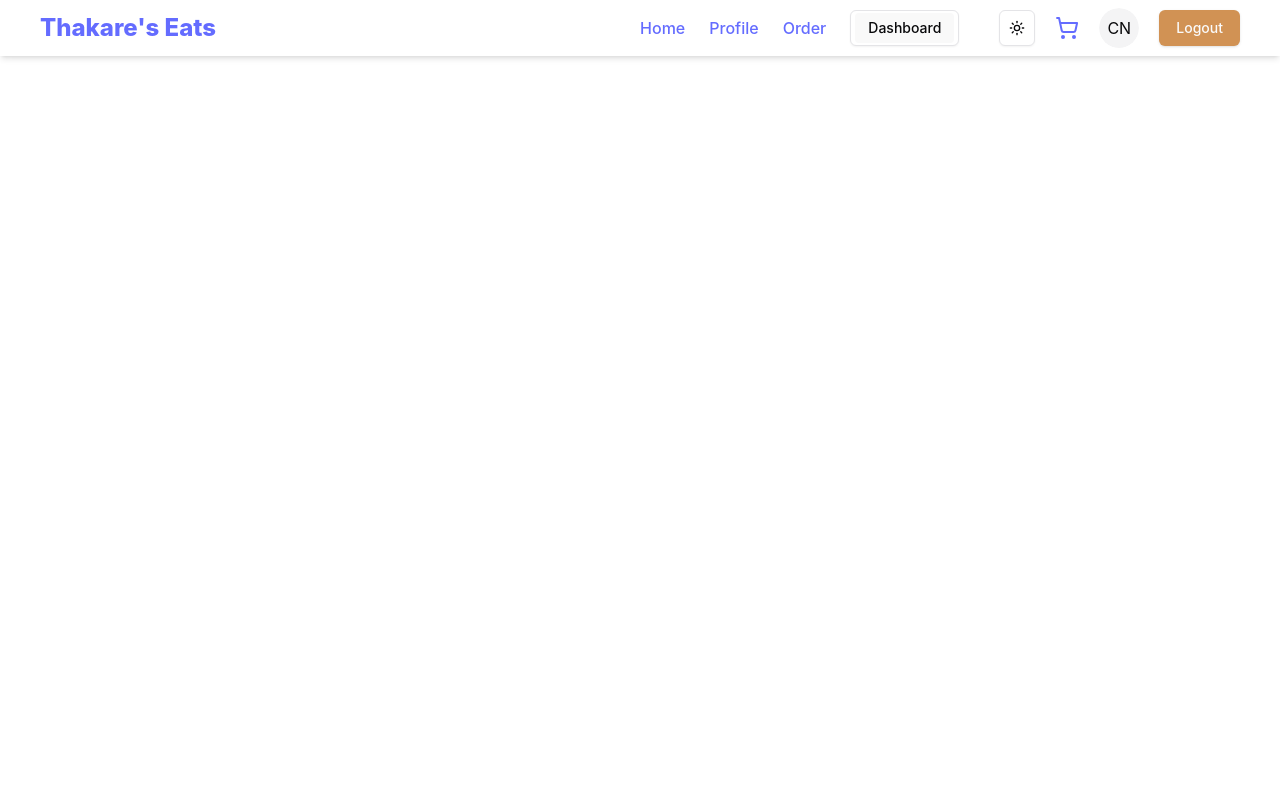
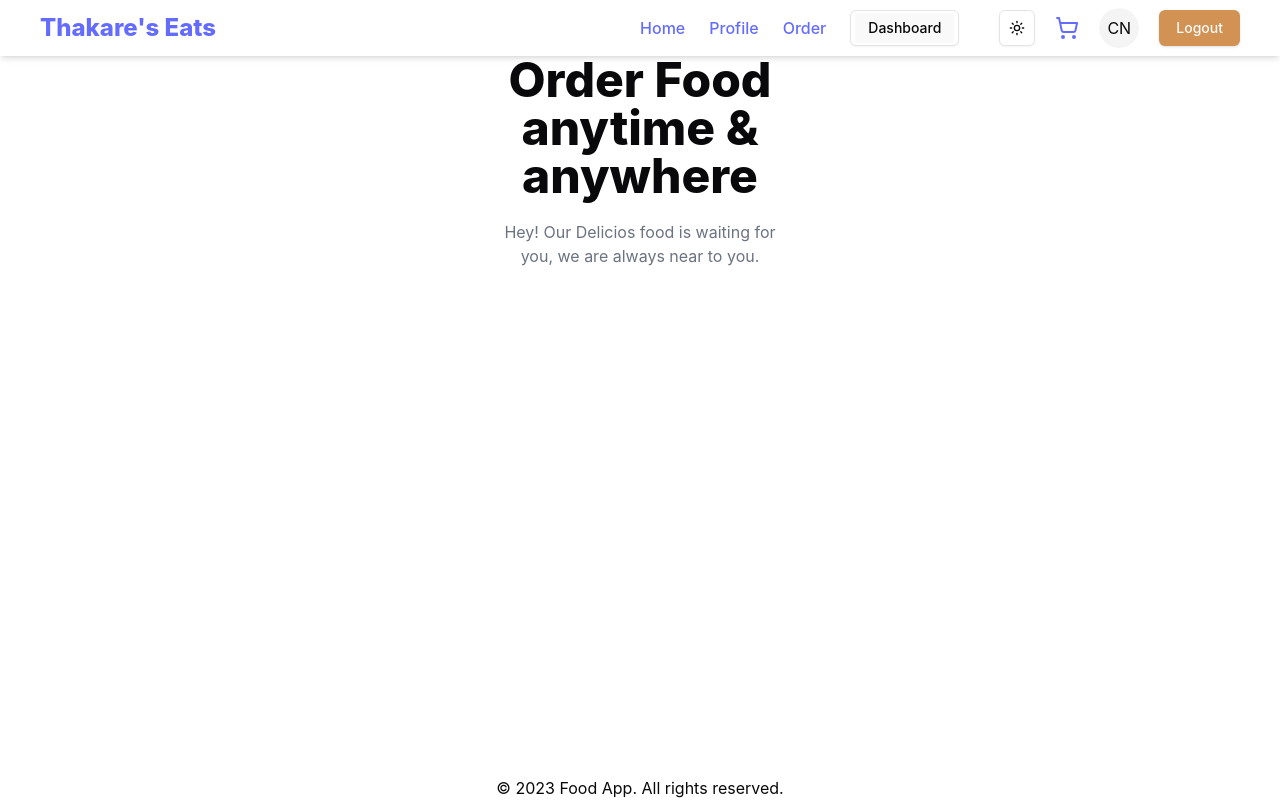
Before and after one commit to akshaysthakare/Restaurant-Website, a React (Vite) app in the folder client/: page / in a window 1280 px wide. Built offline with nearby package versions, Linux system fonts and the light colour scheme.

Commit message:
Added navbar and footer as default for all the screens

```diff
--- a/client/src/MainLayout.tsx
+++ /dev/null
@@ -1,7 +0,0 @@
-const MainLayout = () => {
-  return (
-    <div>MainLayout</div>
-  )
-}
-
-export default MainLayout
--- /dev/null
+++ b/client/src/components/Footer.tsx
@@ -0,0 +1,10 @@
+
+const Footer = () => {
+  return (
+    <footer>
+      <p>© 2023 Food App. All rights reserved.</p>
+    </footer>
+  );
+};
+
+export default Footer;
--- /dev/null
+++ b/client/src/components/HereSection.tsx
@@ -0,0 +1,19 @@
+const HereSection = () => {
+  return (
+    <div className="flex flex-col md:flex-row max-w-7xl mx-auto md:p-10 rounded-lg items-center justify-center m-4 gap-20">
+      <div className="flex flex-col gap-10 md:w-[40%]">
+        <div className="flex flex-col gap-5">
+          <h1 className="font-bold md:font-extrabold md:text-5xl text-4xl">
+            Order Food anytime & anywhere
+          </h1>
+          <p className="text-gray-500">
+            Hey! Our Delicios food is waiting for you, we are always near to
+            you.
+          </p>
+        </div>
+      </div>
+    </div>
+  )
+}
+
+export default HereSection;
--- /dev/null
+++ b/client/src/layout/MainLayout.tsx
@@ -0,0 +1,25 @@
+import Footer from "@/components/Footer";
+import Navbar from "@/components/Navbar";
+import { Outlet } from "react-router-dom";
+
+const MainLayout = () => {
+  return (
+    <div className="flex flex-col min-h-screen m-2 md:m-0">
+      {/* <Navbar /> */}
+      <header><Navbar /></header>
+
+      {/* Main Content */}
+      <div className="flex-1">
+        <Outlet />
+      </div>
+
+      {/* Footer */}
+      <footer>
+        <Footer />
+      </footer>
+
+    </div>
+  );
+};
+
+export default MainLayout;
```
Also changed, not shown: client/src/App.tsx (+9 -7 lines).
